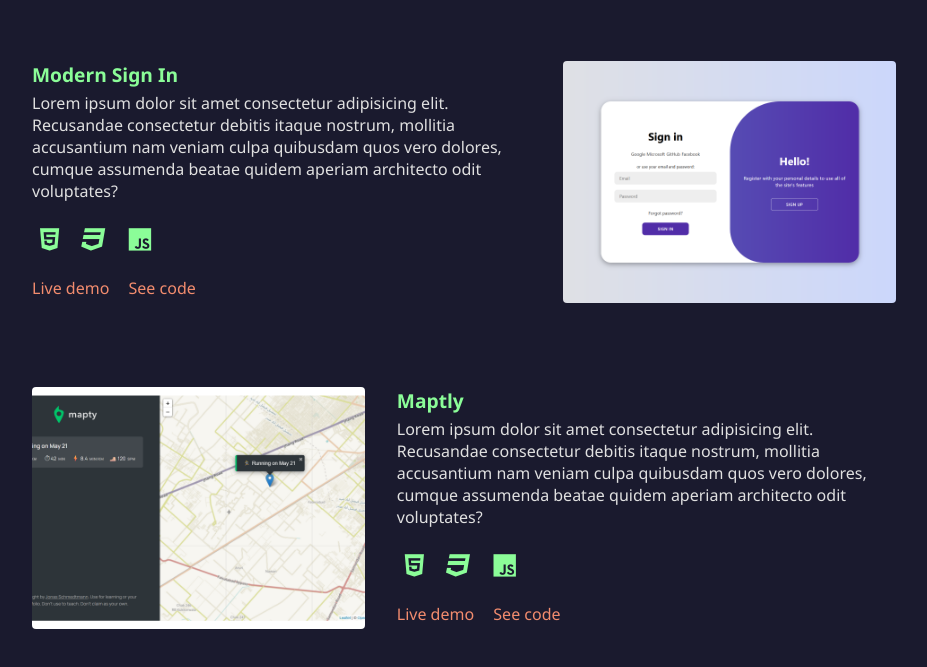
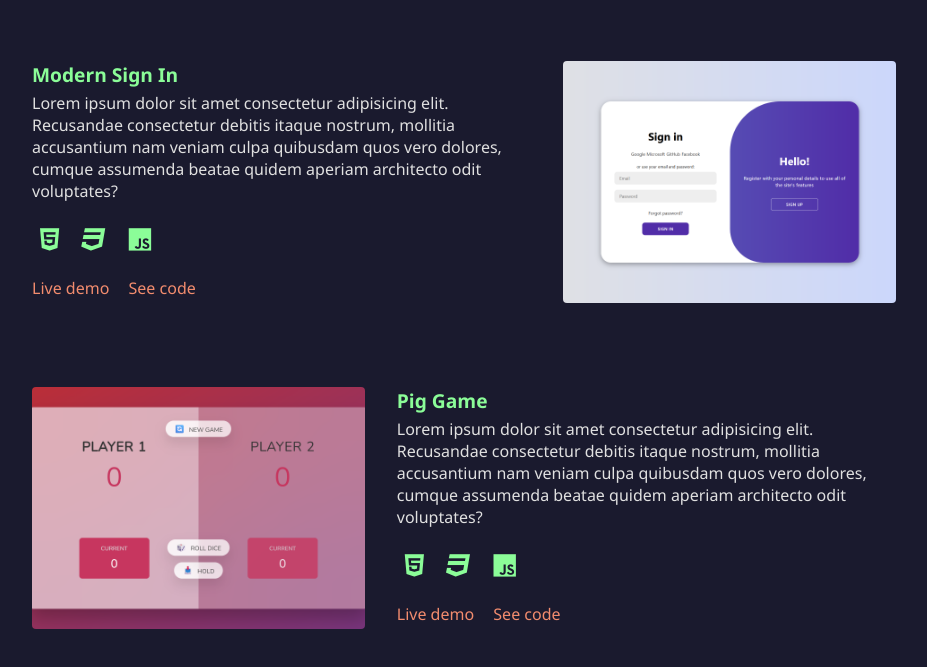
Before and after one commit to ImranDirkhan/my-portfolio, a plain HTML site: page index.html in a window 1280 px wide. Shown: the part 1834-2501 px from the top of the page, without its empty margins (176-1103 px from the left). Drawn offline with Linux system fonts and the light colour scheme.

Commit message:
Update index.html

```diff
--- a/index.html
+++ b/index.html
@@ -167,7 +167,7 @@
         <!-- Project 2 -->
         <div class="project-item">
           <div class="project-img-wrapper">
-            <img src="images/modern-sign-in.png" alt="Omnifood homepage" />
+            <img src="images/modern-sign-in.png" alt="Modern Sign In Page" />
           </div>
           <div class="project-details">
             <h3 class="name">Modern Sign In</h3>
@@ -194,10 +194,10 @@
         <!-- Project 3 -->
         <div class="project-item">
           <div class="project-img-wrapper">
-            <img src="images/maptly.png" alt="Omnifood homepage" />
+            <img src="images/pig-game.png" alt="Pig Game" />
           </div>
           <div class="project-details">
-            <h3 class="name">Maptly</h3>
+            <h3 class="name">Pig Game</h3>
             <p class="description">
               Lorem ipsum dolor sit amet consectetur adipisicing elit.
               Recusandae consectetur debitis itaque nostrum, mollitia
```
